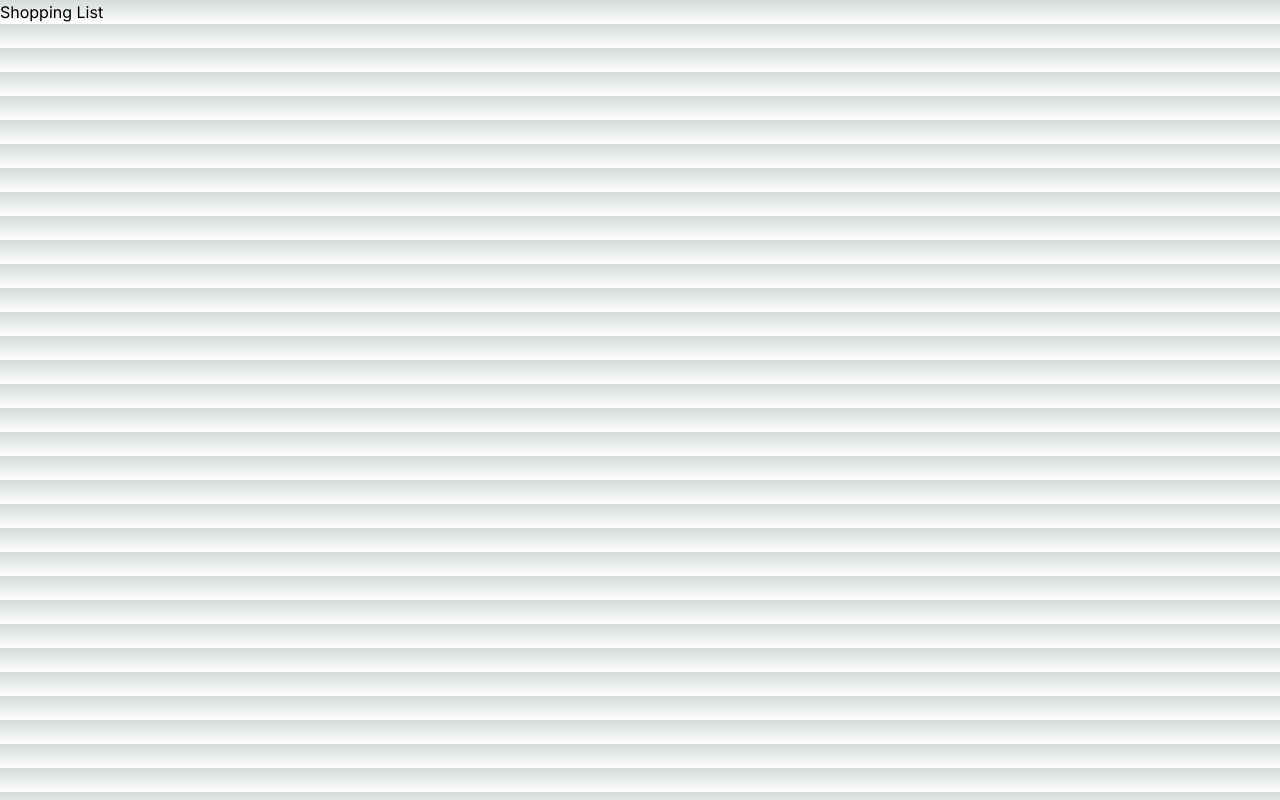
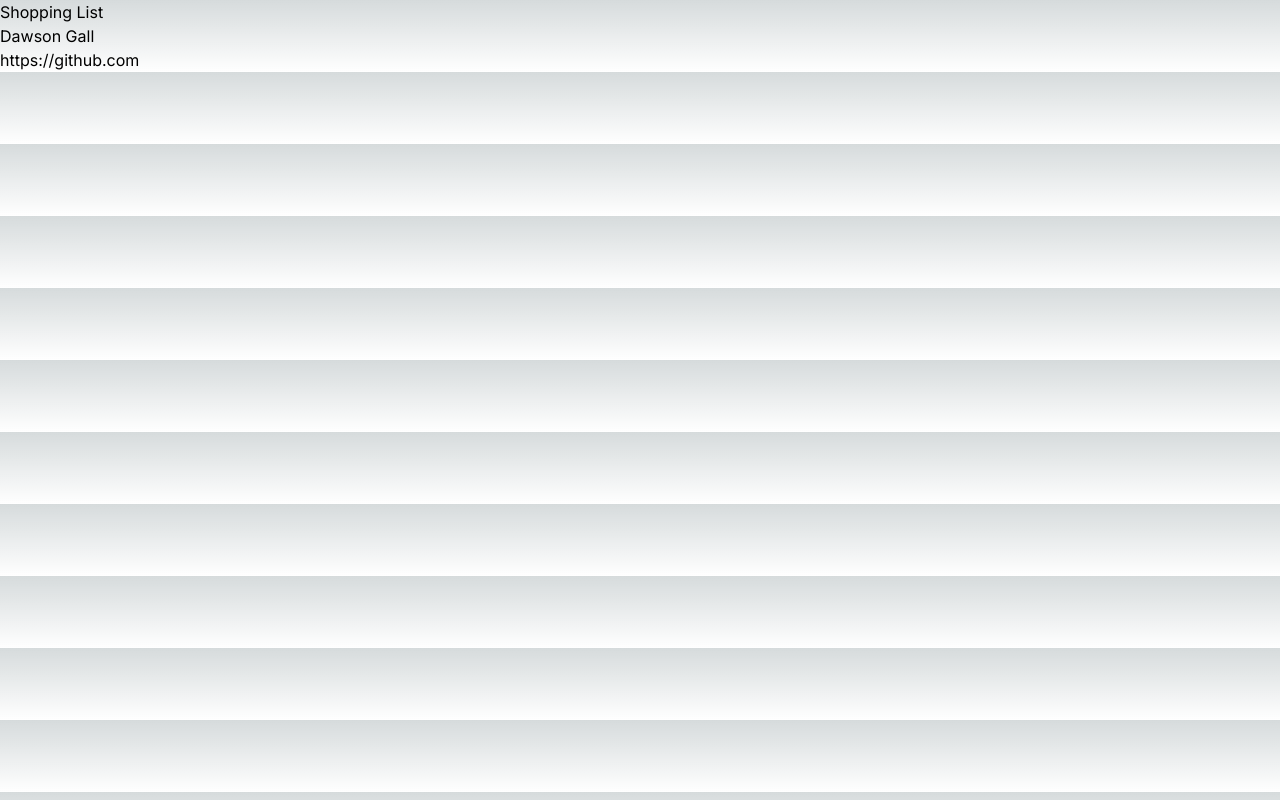
Before and after one commit to Daws98/cprg306-assignments, a Next.js app: page /week-2 in a window 1280 px wide. Built offline with nearby package versions, Linux system fonts and the light colour scheme.

Commit message:
added student info

```diff
--- a/app/week-2/page.js
+++ b/app/week-2/page.js
@@ -1,9 +1,10 @@
-import {StudentInfo} from './student-info.js';
+import StudentInfo from './student-info.js';
 
 export default function Page() {
     return (
       <main>
         <h1>Shopping List</h1>
+        <StudentInfo />
       </main>
     );
   }
--- a/app/week-2/student-info.js
+++ b/app/week-2/student-info.js
@@ -1,9 +1,11 @@
-export function StudentInfo() {
+import Link from "next/link";
+
+export default function StudentInfo() {
     return (
       <div>
           <p>Dawson Gall</p>
           <p>
-              <a href="https://github.com/Daws98">https://github.com</a>
+              <Link href="https://github.com/Daws98">https://github.com</Link>
           </p>
       </div>
     );
```
